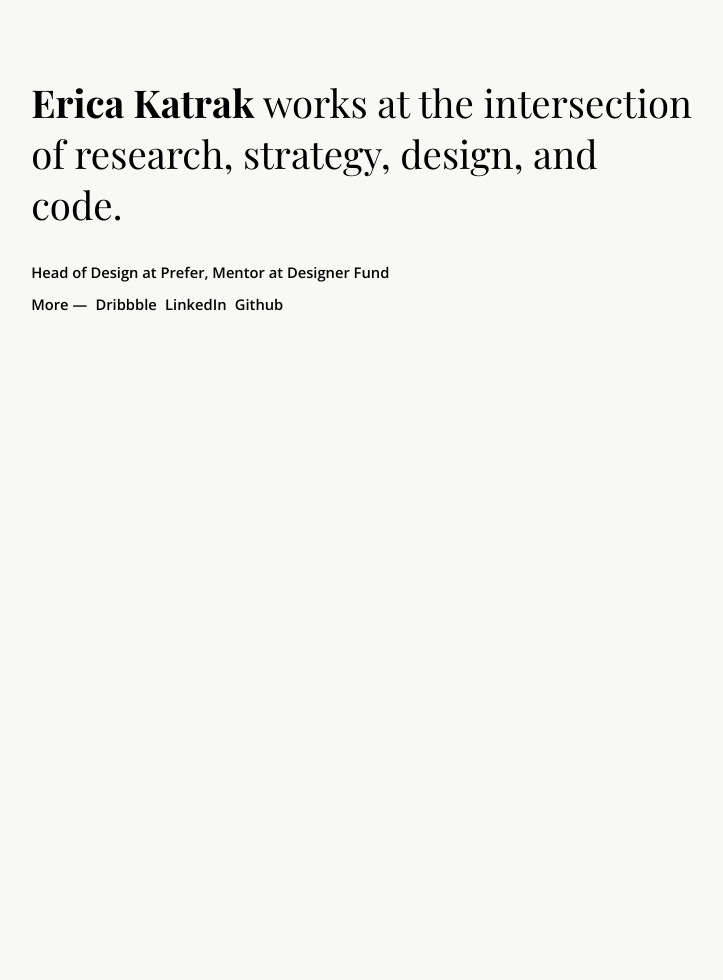
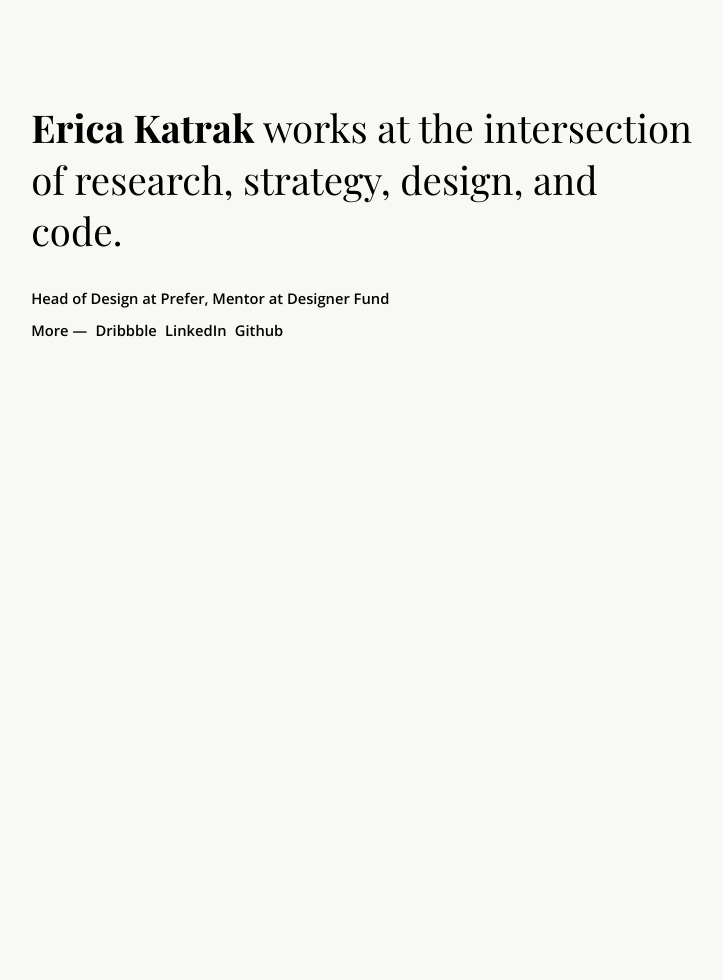
Before and after one commit to ericakatrak/ericakatrak.github.io, a Jekyll site: the page built from new.html, in a window 1280 px wide. Shown: the whole page, without its empty margins (276-999 px from the left). Built offline with Jekyll 4.4.1, drawn with Linux system fonts in a browser that asks for light colours; nearby versions of some CDN libraries; before the commit the page ends 929 px from its top, so only the background shows below that.

Commit message:
layout tweak

```diff
--- a/css/new.css
+++ b/css/new.css
@@ -38,7 +38,7 @@ section.intro {
 	flex-direction: column;
 	position: relative;
 	max-width: 52vw;
-	margin: 6vw auto;
+	margin: 8vw auto;
 }
 
 section.shots {
```
